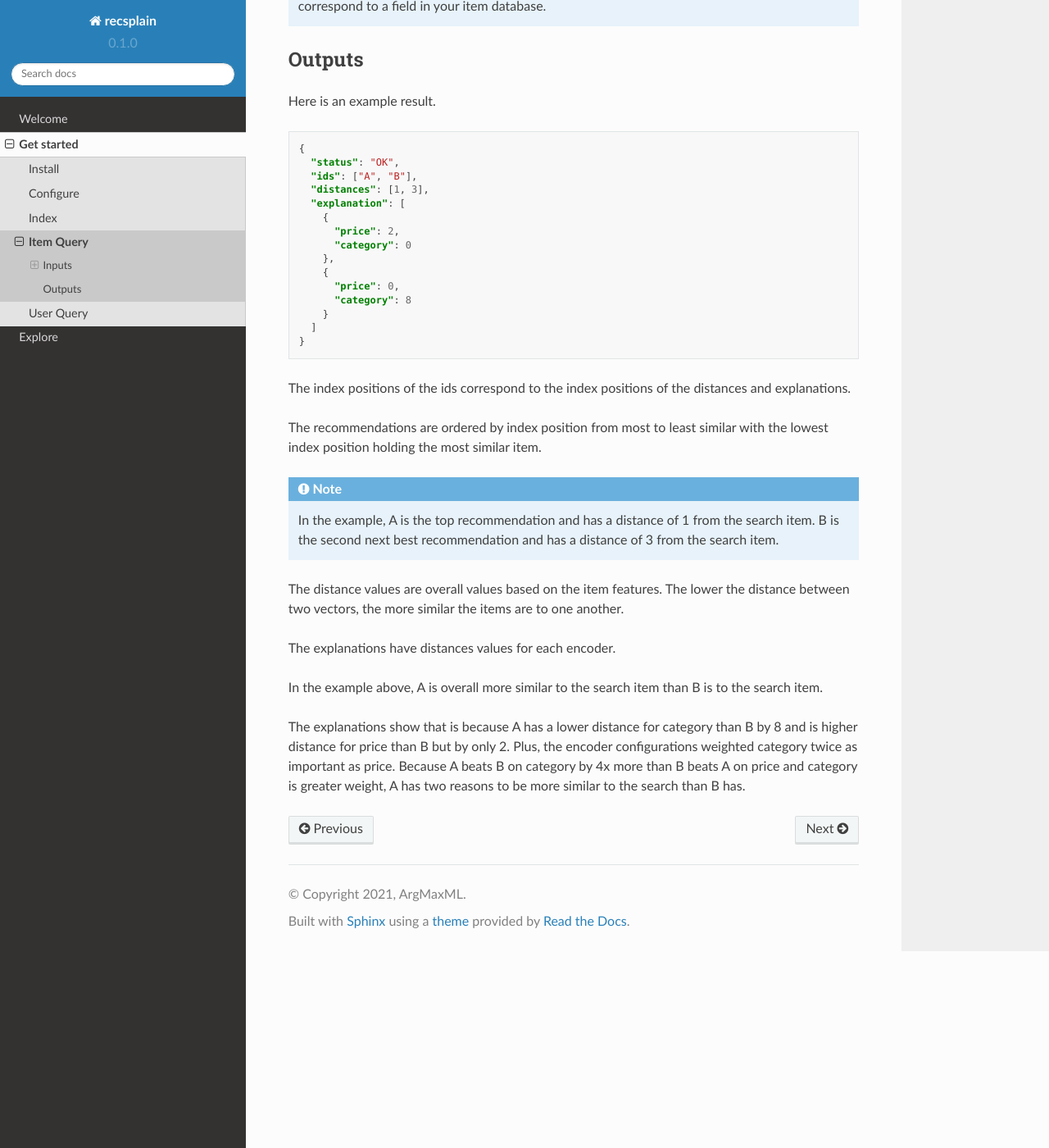
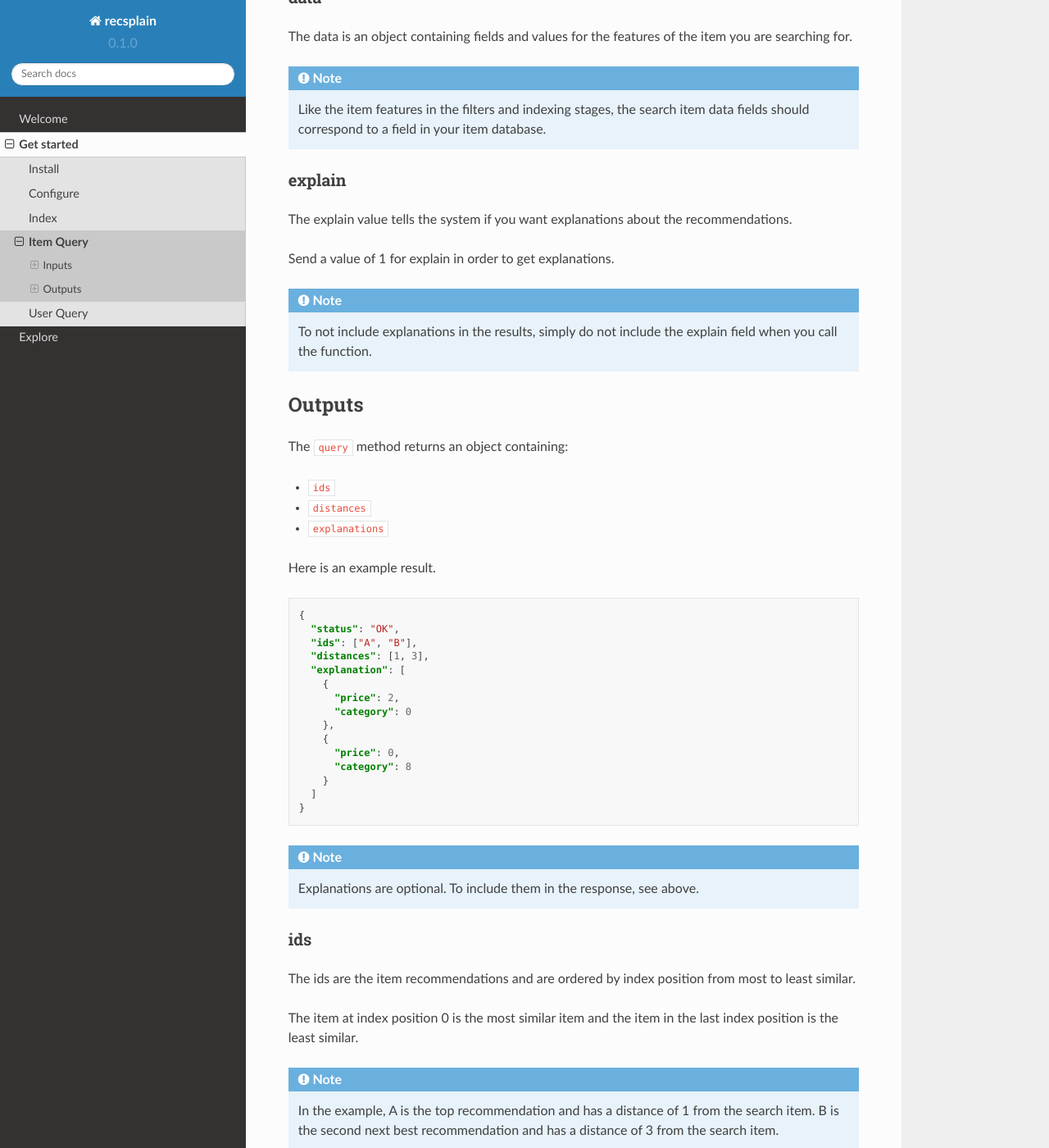
Before and after one commit to argmaxml/recsplain, a Sphinx documentation site: the page built from docs/source/item-query.rst, in a window 1280 px wide and 1400 px high, scrolled down 1023 px. Shown: the whole window at 82% size. Built offline with Sphinx 7.4.7 and the Read the Docs theme 2.0.0, drawn with Linux system fonts in a browser that asks for light colours; some of the changed text lies outside the part shown.

Commit message:
update user query

```diff
--- a/docs/source/item-query.rst
+++ b/docs/source/item-query.rst
@@ -4,8 +4,9 @@ Item query
 After you configure the system and index your items, you can use the system to search by item for similar items.
 
 To search by item, use the ``query`` method.
+
 .. note::
-  To seach by user, see the :doc:`user-query<user query>` option.
+  To seach by user, see the :doc:`user query<user-query>` option.
 
 It requires you send data about the search item when you call it, and in response it returns similar items.
 
@@ -13,8 +14,10 @@ Inputs
 ----------------
 
 The ``query`` method requires the following inputs:
+
 - ``k``
 - ``data``
+- ``explain``
 
 Here is an example of data to pass to the ``query`` method.
 
@@ -23,37 +26,76 @@ Here is an example of data to pass to the ``query`` method.
 
 
 k
-******
+***************
+
 The `k` value is the number of similar items you want the system to return.
 
 data
-******
+***************
 
-The data are the features of the item you are searching for.
+The data is an object containing fields and values for the features of the item you are searching for.
 
 .. note::
    Like the item features in the filters and indexing stages, the search item data fields should correspond to a field in your item database.
 
+explain
+***************
+
+The explain value tells the system if you want explanations about the recommendations.
+
+Send a value of 1 for explain in order to get explanations.
+
+.. note::
+  To not include explanations in the results, simply do not include the explain field when you call the function.
 
 Outputs
 ----------------
+
+The ``query`` method returns an object containing:
+
+- ``ids``
+- ``distances``
+- ``explanations``
 
 Here is an example result.
 
 .. literalinclude:: item_result.json
   :language: JSON
 
-The index positions of the ids correspond to the index positions of the distances and explanations.
+.. note::
+  Explanations are optional. To include them in the response, see above.
 
-The recommendations are ordered by index position from most to least similar with the lowest index position holding the most similar item.
+ids
+***************
+
+The ids are the item recommendations and are ordered by index position from most to least similar.
+
+The item at index position 0 is the most similar item and the item in the last index position is the least similar.
 
 .. note::
    In the example, A is the top recommendation and has a distance of 1 from the search item. B is the second next best recommendation and has a distance of 3 from the search item.
 
-The distance values are overall values based on the item features. The lower the distance between two vectors, the more similar the items are to one another.
+distances
+***************
 
-The explanations have distances values for each encoder.
+The distance values tell you how similar each result is to the search item.
+
+.. note::
+  The index positions of the ids correspond to the index positions of the distances.
+
+The lower the distance between two vectors, the more similar the items are to one another.
+
+The distance is an overall similarity value based on comparing the vector for one indexed item to the vector for the search item.
+
+explanations
+***************
+
+The explanations tell you more about how the system calculated the distances by providing distance values for each encoder.
 
 In the example above, A is overall more similar to the search item than B is to the search item.
 
-The explanations show that is because A has a lower distance for category than B by 8 and is higher distance for price than B but by only 2. Plus, the encoder configurations weighted category twice as important as price. Because A beats B on category by 4x more than B beats A on price and category is greater weight, A has two reasons to be more similar to the search than B has.
+The explanations show why. It is because A has a lower distance for category than B by 8 and is higher distance for price than B but by only 2.
+
+Plus, the encoder configurations weighted category twice as important as price.
+
+Because A beats B on category by 4x more than B beats A on price and category is greater weight, A has two reasons to be more similar to the search than B has.
--- a/docs/source/item_query.json
+++ b/docs/source/item_query.json
@@ -4,5 +4,6 @@
     "price": "low",
     "category": "meat",
     "country": "US"
-  }
+  },
+  "explain": 1
 }
--- a/docs/source/user-query.rst
+++ b/docs/source/user-query.rst
@@ -1,66 +1,133 @@
 User query
 =================
 
-K
-----------------
+After you configure the system and index your items, you can use the system to search by user for items the user prefers.
 
-Data
-----------------
+To search by user, use the ``user_query`` method.
 
-Item History
-----------------
+.. note::
+  To seach by item, see the :doc:`item query<item-query>` option.
 
-Explain
-----------------
-
-Ids
-----------------
-
-Distances
-----------------
-
-Explanations
-----------------
-
-
-Recommend
--------------------
-
-The recsplain system can recommend items to users. Instead of searching by item like above, you search for similar items for a user.
+It requires you send data about the user when you call it, and in response it returns items the user likely prefers.
 
 When recommending items to a user, the recsplain system takes the user's previous history with the items, such as their item purchase history, and checks it against the items in the database for similarity.
 
 .. note::
    For example, for an online store, the system recommends the items the user is most likely to buy based on how similar the items are to the items the user previously bought.
 
-Here is an example of data to pass to the `user_query` method to search by user for items they likely prefer.
+
+Inputs
+----------------
+
+The ``user_query`` method requires the following inputs:
+
+- ``k``
+- ``item_history``
+- ``data``
+- ``explain``
+
+Here is an example of data to pass to the ``user_query`` method.
 
 .. literalinclude:: user_query.json
   :language: JSON
 
-Notice that the user object has similar information as the item search object but organized differently. The user object has a data field like the item object containing a value from the configuration filters.
+k
+***************
 
-The user object, however, has an item history that the item search object does not.
+The `k` value is the number of items you want the system to return as recommendations.
 
-The item history is an array representing the user's history with the items where each element in the array is an item id.
+item history
+***************
+
+The `item history` is an array of item ids that the user has previous history with.
 
 .. note::
-   In the example code, this user previously bought item 1 one time and item 3 twice.
+   A common example is an array of ids for items the user previously purchased. In the example code, this user previously bought item 1 one time and item 3 twice.
 
-To search for items based on the user object, the recsplain system creates a numerical vector for the user that resembles item vectors. To make a user vectors that resemble item vectors, the system takes the user's history with the items to create a vector for the user based on the features in the user's item history.
-
-The vector positions and values convey the user as a blend of the features of the items based on the user's item history so that the system can compare apples to apples, so to speak.
+The system uses the features of the items in the array to create an item vector that represents the user based on the features of those items.
 
 .. note::
-   In other words, if a customer bought three bananas, an apple, and a carrot, their user vector represents a combination of the features from three bananas, an apple, and a carrot.
+   The system compare the user's item vector to the item vectors for the indexed items. In other words, if a customer bought three bananas, an apple, and a carrot, their user vector represents a combination of the features from three bananas, an apple, and a carrot.
 
 It is like converting a user to an item!
 
-The recsplain system compares the characteristics of the user vector to the characteristics of the items to calculate the distance between the user vector and item.
+The recsplain system compares the characteristics of the user's item vector to the item vector for each indexed item to calculate the distance.
 
-The closer the distance, the more likely the user will prefer the item.
 
-The results for the user search are the same as for the item search except the user search distances are floats instead of integers.
+data
+***************
+
+The data is an object containing fields and values about the user your are searching for.
+
+.. note::
+   User data is most commonly used as hard filters. For instance, in the example in these docs, the system will only recommend US items to the user, not EU items.
+
+.. note::
+   The user data fields should correspond to a field in your item database.
+
+explain
+***************
+
+The explain value tells the system if you want explanations about the recommendations.
+
+Send a value of 1 for explain in order to get explanations.
+
+.. note::
+  To not include explanations in the results, simply do not include the explain field when you call the function.
+
+Outputs
+----------------
+
+The ``user_query`` method returns an object containing:
+
+- ``ids``
+- ``distances``
+- ``explanations``
+
+Here is an example result.
 
 .. literalinclude:: user_result.json
   :language: JSON
+
+.. note::
+  Explanations are optional. To include them in the response, see above.
+
+ids
+***************
+
+The ids are the item recommendations and are ordered by index position from most to least similar.
+
+The item at index position 0 is the item the user most likely prefers and the item in the last index position is the item the user least likely prefers.
+
+.. note::
+   In the example, A is the top recommendation and B is the second next best recommendation.
+
+distances
+***************
+
+The distance values tell you how likely the user is to prefer the item.
+
+.. note::
+  The index positions of the ids correspond to the index positions of the distances. In the example, A is the top recommendation and has a distance of 0.888898987902 from the search item. B is the second next best recommendation and has a distance of 3.555675839384 from the search item.
+
+The smaller the distance for an item, the more likely the user is to prefer the item.
+
+The distance is an overall similarity value based on comparing the vector for one indexed item to the user's item vector.
+
+.. note::
+   The results for the user search are the same as for the item search except the user search distances are floats instead of integers.
+
+
+explanations
+***************
+
+The explanations tell you more about how the system calculated the distances by providing distance values for each encoder.
+
+In the example above, the user is more likely to prefer A than B.
+
+The explanations show why. It is because A has a lower distance for category than B and a lower distance for price than B.
+
+.. note::
+   Remember to take the encoder weights into account when reviewing the explanations. The encoder configurations in the example weighted category twice as important as price.
+
+Because A beats B on category and on price, A has two reasons to be more similar to the search than B has.
--- a/docs/source/user_query.json
+++ b/docs/source/user_query.json
@@ -3,5 +3,6 @@
   "item_history": ["1", "3", "3"],
   "data": {
     "country": "US"
-  }
+  },
+  "explain": 1
 }
```
